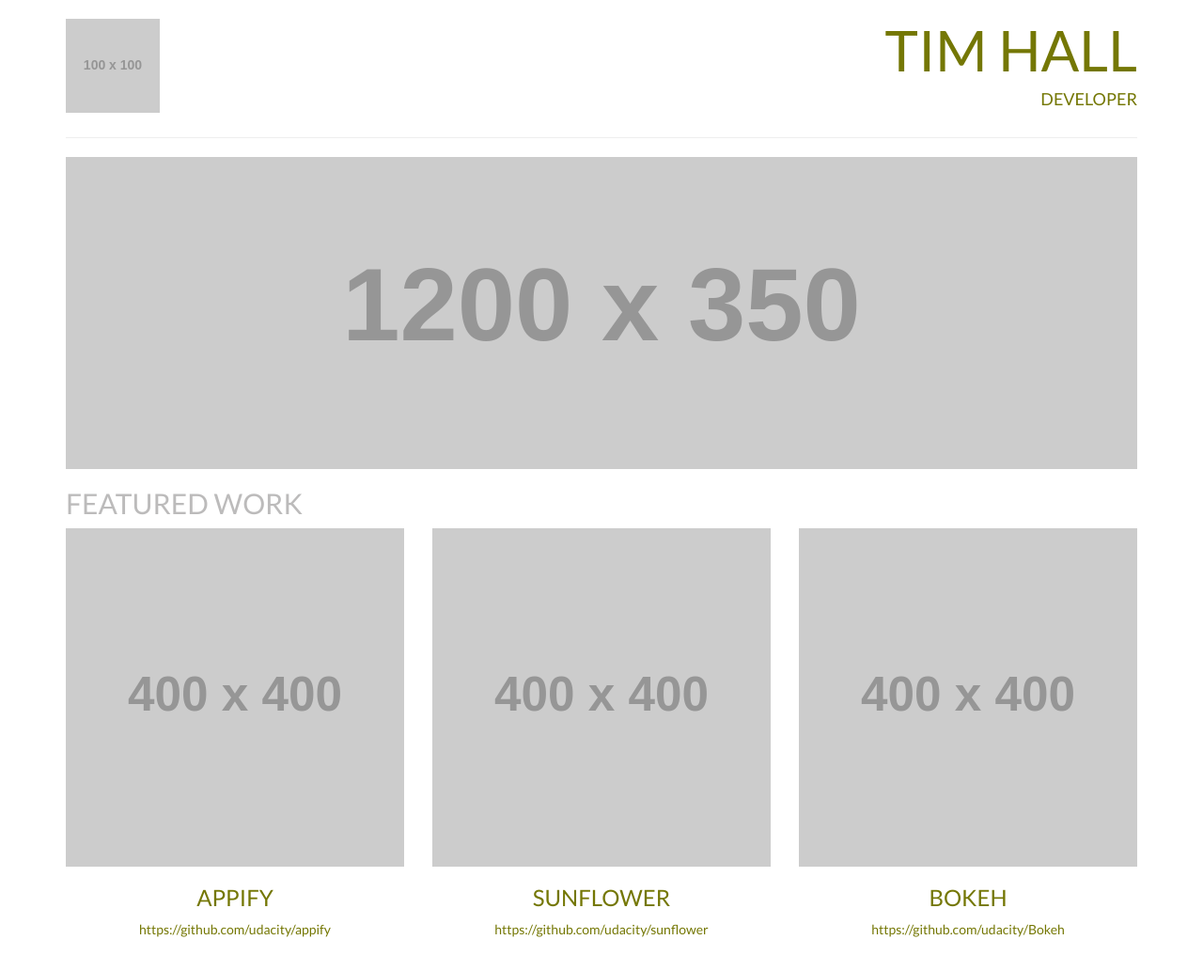
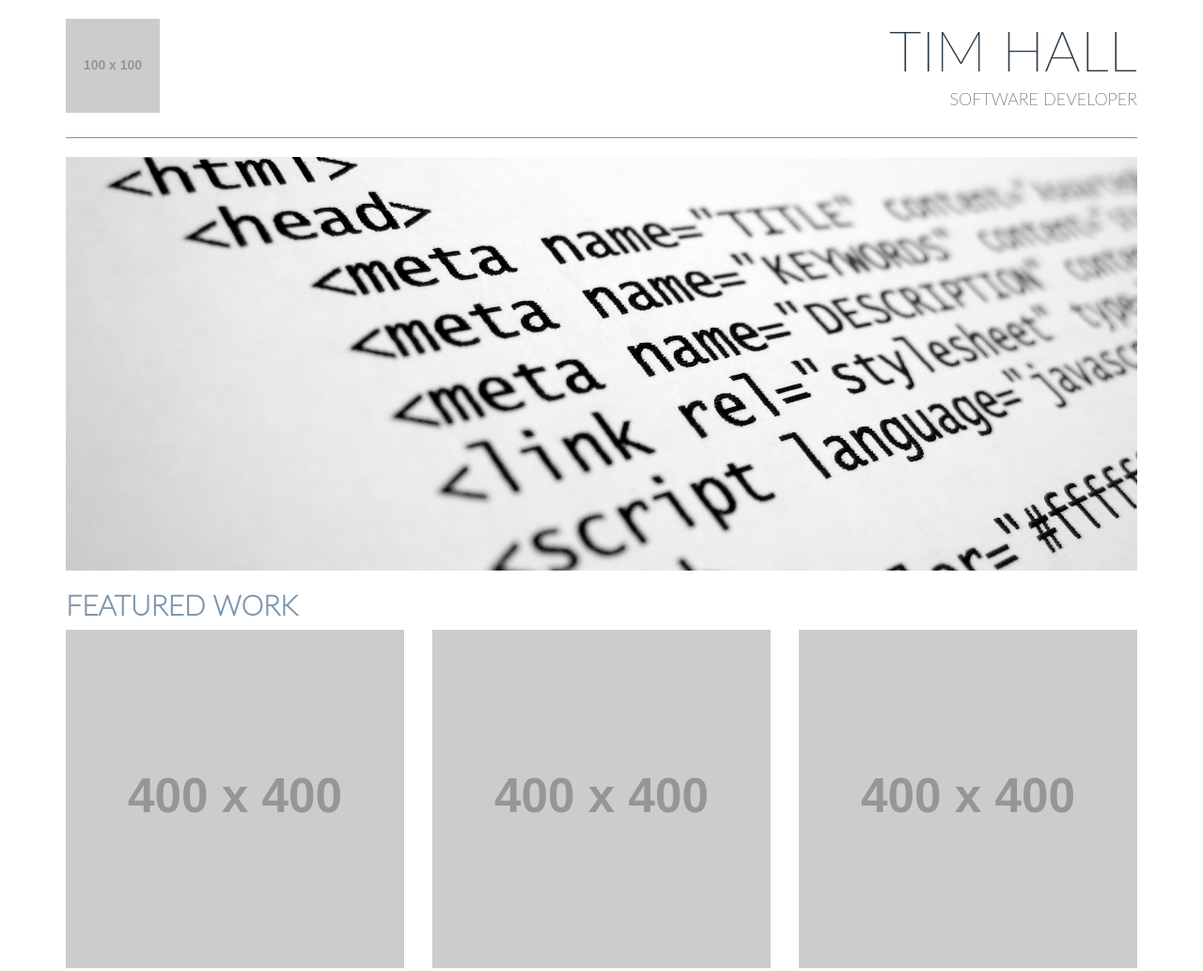
Before and after one commit to thall17/portfolio_2, a plain HTML site: page index.html in a window 1280 px wide. Shown: the top 1033 px of the page at 94% size. Before the commit the page ends 1009 px from the top, so only its background shows below. Drawn offline with Linux system fonts and the light colour scheme; placeholder pictures from the web are drawn by us.

Commit message:
Customized layout

```diff
--- a/css/styles.css
+++ b/css/styles.css
@@ -1,12 +1,20 @@
 /* defaults */
 body {
-  font-family: 'Lato', sans-serif;
-  color: #747704;
+  font-family: 'Lato Thin', sans-serif;
+  color: #2d3c49;
   font-weight: 300;
 }
 
+.top-hr {
+  border: none;
+  height: 1px;
+  /* Set the hr color */
+  color: #7d97ad; /* old IE */
+  background-color: #7d97ad; /* Modern Browsers */
+}
+
 .text-muted {
-  color: #BCBBBB;
+  color: #7d97ad;
 }
 
 .text-thin {
@@ -24,14 +32,3 @@ body {
 .modal-link {
   cursor: pointer;
 }
-
-/*
-h1, h2, h3, h4, h5, h6 {
-  font-family: 'Lato', sans-serif;
-}
-
-p, div {
-  font-family: 'Lato', sans-serif;
-}
-
-*/
--- a/index.html
+++ b/index.html
@@ -29,17 +29,17 @@
         </div>
         <div class="col-md-6 text-right text-uppercase">
           <h1 class="title-super text-thin">Tim Hall</h1>
-          <h4 class="bio">Developer</h4>
+          <h4 class="text-thin">Software Developer</h4>
         </div>
       </div>
       <div class="row">
         <div class="col-md-12">
-          <hr>
+          <hr class="top-hr">
         </div>
       </div>
       <div class="row">
         <div class="col-md-12">
-          <img class="img-responsive" src="http://placehold.it/1200x350" alt="Main picture">
+          <img class="img-responsive" src="images/code.jpg" alt="Main picture">
         </div>
       </div>
       <div class="row">
```
Also changed, not shown: images/code.jpg (added).
